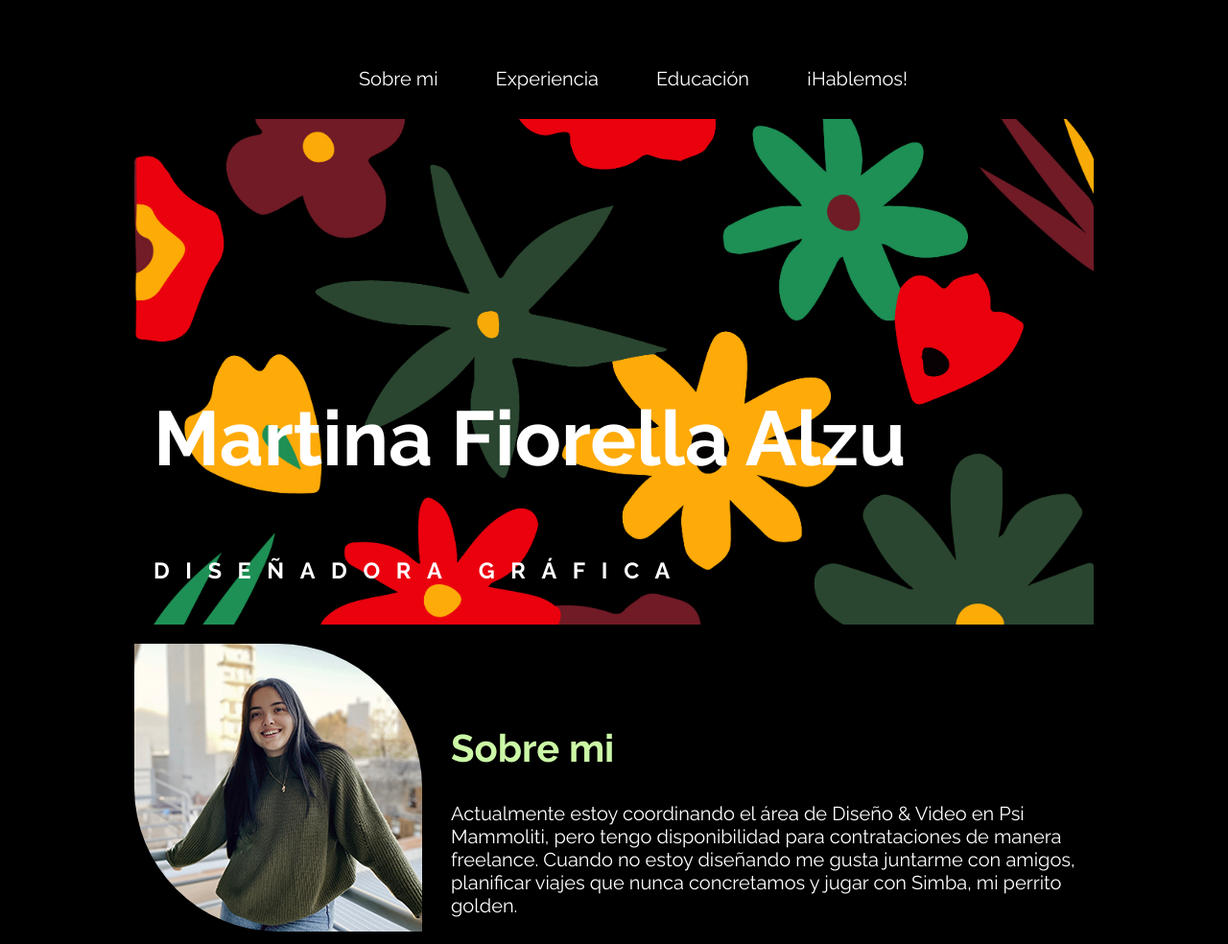
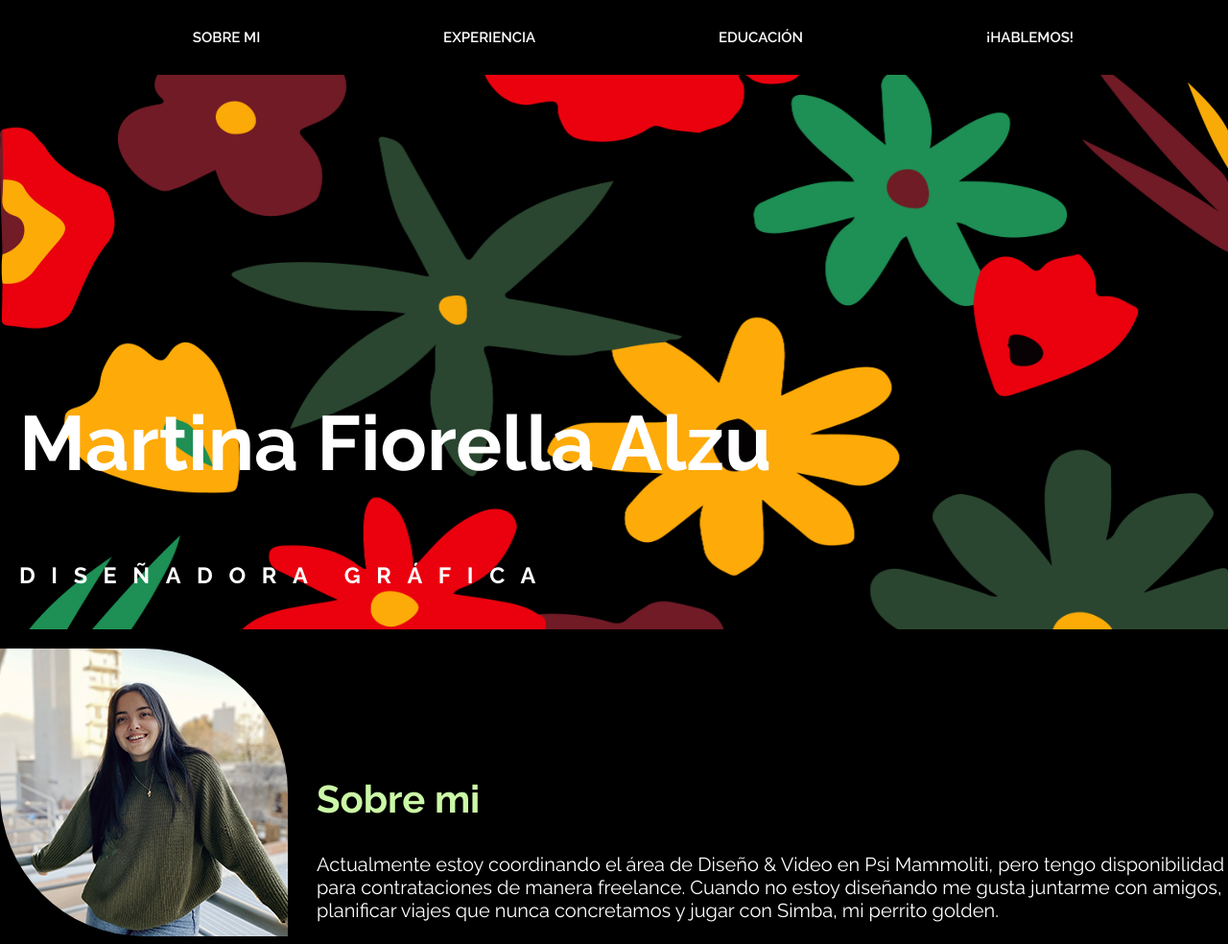
Before and after one commit to alzumartina/cv-martu, a plain HTML site: page index.html in a window 1280 px wide. Shown: the top 984 px of the page at 96% size. Drawn offline with Linux system fonts and the light colour scheme.

Commit message:
cambios en ancho de imagenes y contenedores

```diff
--- a/estilos.css
+++ b/estilos.css
@@ -14,14 +14,17 @@
 html {
     font-family: 'Raleway', sans-serif;
     scroll-behavior: smooth;
-    margin: 20px;
-    padding: 20px;
+    margin: 0px;
+    padding: 0px;
     cursor: url("img/cursor_v3.svg"), auto;
+    box-sizing: border-box;
 }
 
 header {
     background-image: url(img/banner_cv.jpg);
-    background-size: 100%;
+    background-size: 100vw 100vh;
+    background-repeat: no-repeat;
+    background-attachment: fixed;
     display: flex;
     flex-direction: column;
 }
@@ -54,8 +57,11 @@ h1 {
     list-style: none;
     display: flex;
     flex-direction: row;
-    justify-content: center;
+    justify-content: space-evenly;
     margin-top: 0%;
+    text-transform: uppercase;
+    font-size: 15px;
+    font-weight: 600;
 }
 
 nav li {
@@ -69,7 +75,11 @@ nav li {
     align-items: end;
 }
 
-.info-personal {
+.info-personal p {
+    padding-left: 30px;
+}
+
+.info-personal h2 {
     padding-left: 30px;
 }
 
@@ -77,17 +87,17 @@ nav li {
     border-radius: 50%;
     border-top-left-radius: 0%;
     border-bottom-right-radius: 0%;
-    padding-left: 0%;
 }
 
 h2 {
     font-size: 40px;
     font-weight: 700;
     color:rgb(203, 248, 166);
+    padding-left: 20px;
 }
 
 body {
-    width: 1000px;
+    width: 100%;
     font-weight: 400;
     font-size: 20px;
     color: white;
```
